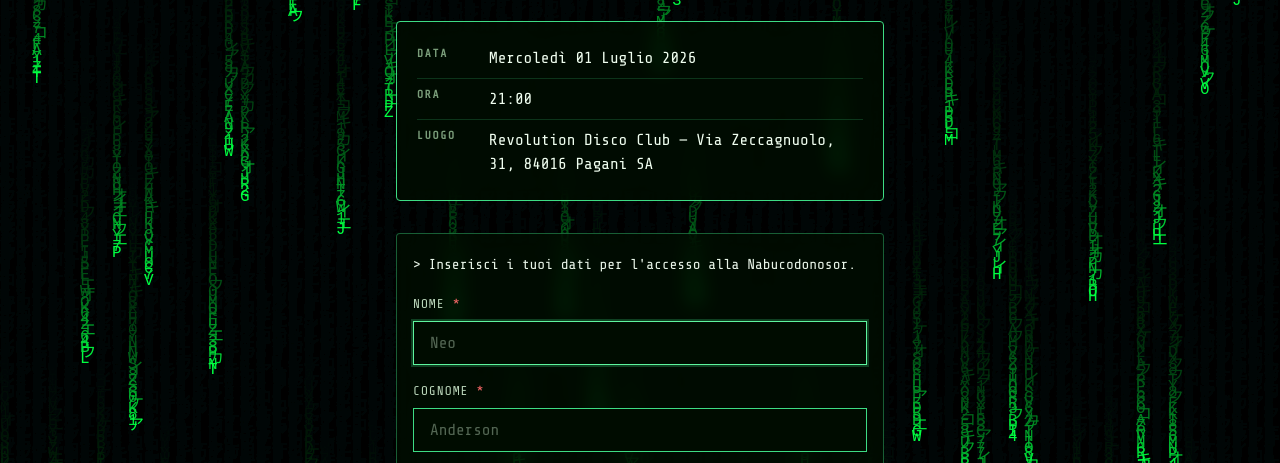
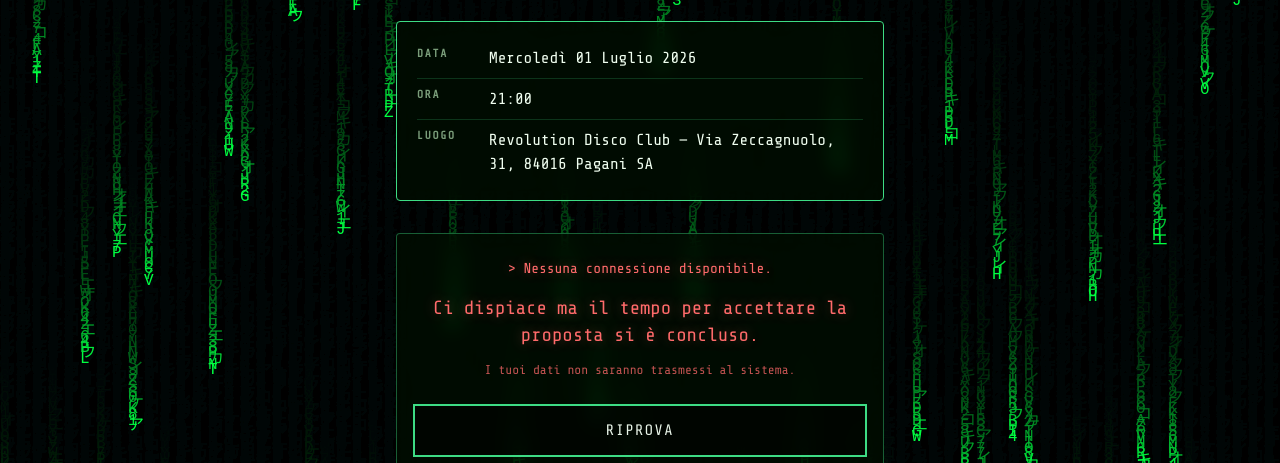
Before and after one commit to checcoprs/Invito-18esimo, a plain HTML site: page index.html in a window 1280 px wide. Both pictures are taken after a click on the button "Pillola rossa — Partecipo". Shown: the part 337-800 px from the top of the page. Drawn offline with nearby package versions, Linux system fonts and the light colour scheme.

Commit message:
Add files via upload

```diff
--- a/index.html
+++ b/index.html
@@ -96,6 +96,13 @@
       </form>
     </section>
 
+    <section class="message-section message-section--denied hidden" id="deniedMessage" aria-live="polite">
+      <p class="terminal-line">&gt; Nessuna connessione disponibile.</p>
+      <p class="terminal-quote">Ci dispiace ma il tempo per accettare la proposta si è concluso.</p>
+      <p class="terminal-hint">I tuoi dati non saranno trasmessi al sistema.</p>
+      <button type="button" class="btn-secondary" id="btnDeniedRetry">Riprova</button>
+    </section>
+
     <section class="message-section message-section--success hidden" id="successMessage" aria-live="polite">
       <p class="terminal-line terminal-line--success">&gt; Accesso consentito.</p>
       <p class="terminal-quote">Benvenuto a bordo della Nabucodonosor.</p>
--- a/script.js
+++ b/script.js
@@ -8,16 +8,20 @@
   const choiceSection = document.getElementById("choiceSection");
   const blueMessage = document.getElementById("blueMessage");
   const formSection = document.getElementById("formSection");
+  const deniedMessage = document.getElementById("deniedMessage");
   const successMessage = document.getElementById("successMessage");
   const pillRed = document.getElementById("pillRed");
   const pillBlue = document.getElementById("pillBlue");
   const btnRetry = document.getElementById("btnRetry");
+  const btnDeniedRetry = document.getElementById("btnDeniedRetry");
   const rsvpForm = document.getElementById("rsvpForm");
   const hasIntolleranze = document.getElementById("hasIntolleranze");
   const intolleranzeField = document.getElementById("intolleranzeField");
   const btnSubmit = document.getElementById("btnSubmit");
 
-  if (!choiceSection || !formSection || !successMessage || !pillRed || !pillBlue || !rsvpForm || !btnSubmit) {
+  const flagReg = false; //true=reg aperte --- False=reg chiuse
+
+  if (!choiceSection || !formSection || !deniedMessage || !successMessage || !pillRed || !pillBlue || !rsvpForm || !btnSubmit) {
     console.warn("Elemento richiesto non trovato. Assicurati che il DOM sia caricato correttamente.");
     return;
   }
@@ -25,12 +29,14 @@
   function showChoice() {
     choiceSection.classList.remove("hidden");
     blueMessage.classList.add("hidden");
+    deniedMessage.classList.add("hidden");
     formSection.classList.add("hidden");
     successMessage.classList.add("hidden");
   }
 
   function showBlueMessage() {
     choiceSection.classList.add("hidden");
+    deniedMessage.classList.add("hidden");
     blueMessage.classList.remove("hidden");
     formSection.classList.add("hidden");
   }
@@ -45,13 +51,28 @@
 
   function showSuccess() {
     choiceSection.classList.add("hidden");
+    deniedMessage.classList.add("hidden");
     formSection.classList.add("hidden");
     successMessage.classList.remove("hidden");
   }
 
-  pillRed.addEventListener("click", showForm);
+  function showDenied() {
+    choiceSection.classList.add("hidden");
+    successMessage.classList.add("hidden");
+    formSection.classList.add("hidden");
+    deniedMessage.classList.remove("hidden");
+  }
+
+  pillRed.addEventListener("click", () => {
+    if (!flagReg) {
+      showDenied();
+    } else {
+      showForm();
+    }
+  });
   pillBlue.addEventListener("click", showBlueMessage);
   btnRetry.addEventListener("click", showChoice);
+  btnDeniedRetry.addEventListener("click", showChoice);
 
   hasIntolleranze.addEventListener("change", () => {
     if (hasIntolleranze.checked) {
@@ -104,7 +125,7 @@
         nome: data.nome,
         cognome: data.cognome,
         intolleranze: data.intolleranze,
-        _subject: `RSVP Matrix 18 — ${data.nome} ${data.cognome}`,
+        _subject: `RSVP Matrix 18—${data.nome} ${data.cognome}`,
       }),
     });
     return response.ok;
@@ -140,6 +161,11 @@
         ? document.getElementById("intolleranze").value.trim() || "Sì (non specificato)"
         : "Nessuna",
     };
+
+    if (!flagReg) {
+      showDenied();
+      return;
+    }
 
     btnSubmit.disabled = true;
     btnText.classList.add("hidden");
--- a/styles.css
+++ b/styles.css
@@ -304,6 +304,16 @@
   text-shadow: 0 0 10px var(--pill-blue-glow);
 }
 
+.message-section--denied .terminal-line,
+.message-section--denied .terminal-quote {
+  color: var(--pill-red);
+  text-shadow: 0 0 12px rgba(255, 107, 107, 0.35);
+}
+
+.message-section--denied .terminal-hint {
+  color: rgba(255, 107, 107, 0.75);
+}
+
 .message-section--success .terminal-line--success,
 .message-section--success .terminal-quote {
   color: var(--accent-green);
```
